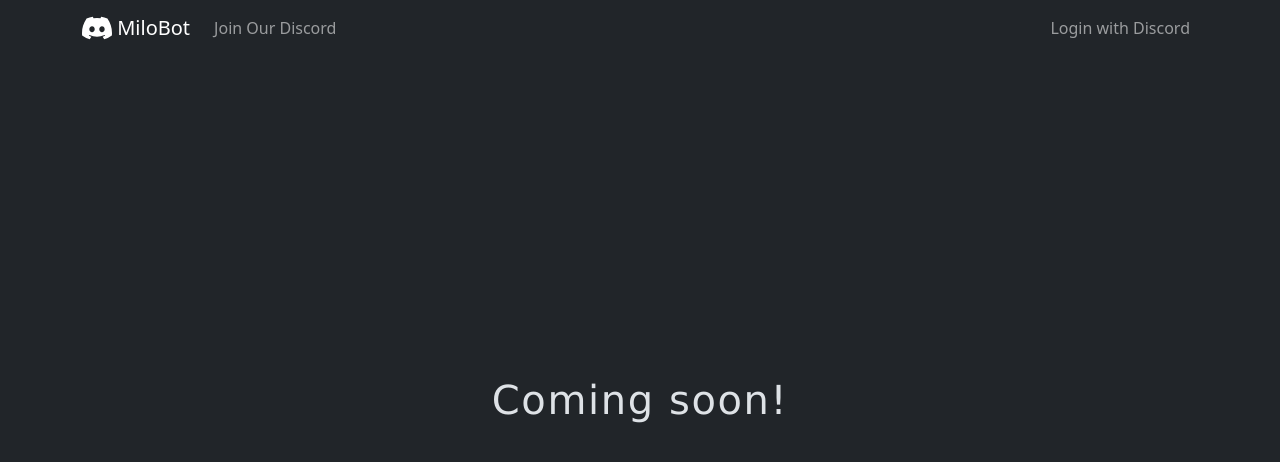
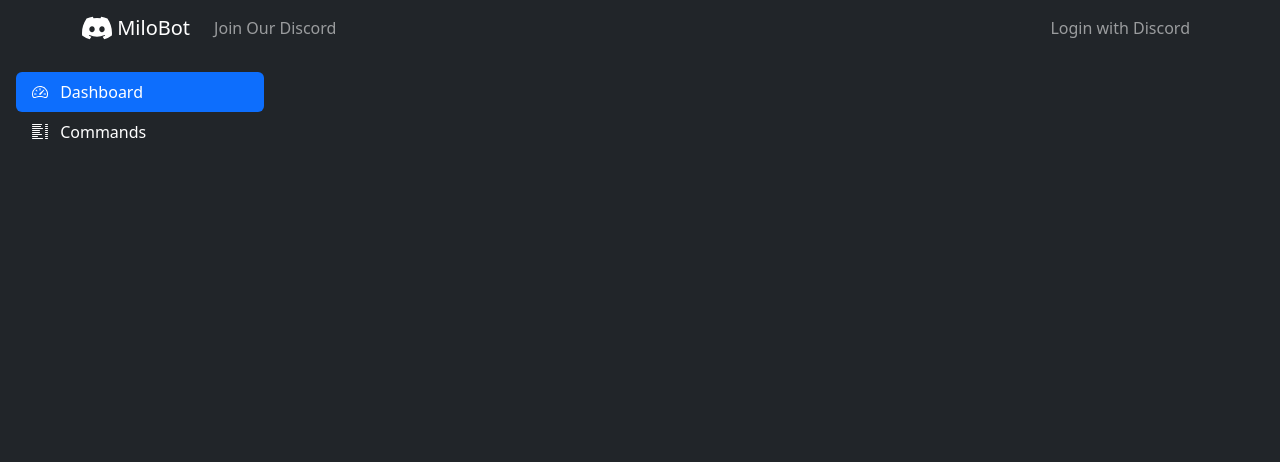
Before and after one commit to MiloBotDev/MiloBot-dashboard, a React (Create React App) app: page /dashboard/1 in a window 1280 px wide. Shown: the top 462 px of the page. Built offline with nearby package versions, Linux system fonts and the light colour scheme; no server answers.

Commit message:
add basic dashboard sidebar

```diff
--- a/package.json
+++ b/package.json
@@ -9,6 +9,7 @@
     "bootstrap": "^5.3.0",
     "react": "^18.2.0",
     "react-bootstrap": "^2.7.4",
+    "react-bootstrap-icons": "^1.10.3",
     "react-dom": "^18.2.0",
     "react-router-dom": "^6.12.1",
     "react-scripts": "5.0.1",
--- a/src/pages/dashboard/guild/GuildDashboard.js
+++ b/src/pages/dashboard/guild/GuildDashboard.js
@@ -1,13 +1,28 @@
 import styles from './GuildDashboard.module.scss';
 import NavBar from '../../../components/NavBar';
 import { EnsureLogin } from '../../../utils/Login';
+import { Speedometer2, ListColumns } from 'react-bootstrap-icons';
 
 const Guild = ({userState, setUserState}) => {
   return (
     <>
       <EnsureLogin userState={userState} />
       <NavBar userState={userState} setUserState={setUserState} />
-       <h1 className={styles['main-text-fade-in']}>Coming soon!</h1>
+      {/* Siebar source: https://getbootstrap.com/docs/5.0/examples/sidebars/ */}
+      <div className='d-flex flex-column flex-shrink-0 p-3 text-white bg-dark' style={{ width: '280px' }}>
+        <ul className='nav nav-pills flex-column mb-auto'>
+          <li className='nav-item'>
+            <a href="/" className='nav-link active' aria-current='page'>
+              <Speedometer2 className={'me-2 ' + styles['bi']} /> Dashboard
+            </a>
+          </li>
+          <li className='nav-item'>
+            <a href="/" className='nav-link text-white'>
+              <ListColumns className={'me-2 ' + styles['bi']} /> Commands
+            </a>
+          </li>
+        </ul>
+      </div>
     </>
   )
 };
--- a/src/pages/dashboard/guild/GuildDashboard.module.scss
+++ b/src/pages/dashboard/guild/GuildDashboard.module.scss
@@ -17,3 +17,9 @@
     opacity: 1;
   }
 }
+
+.bi {
+  vertical-align: -.125em;
+  pointer-events: none;
+  fill: currentColor;
+}
```
Also changed, not shown: 1 other file (tests, documents, lock files or other folders).
